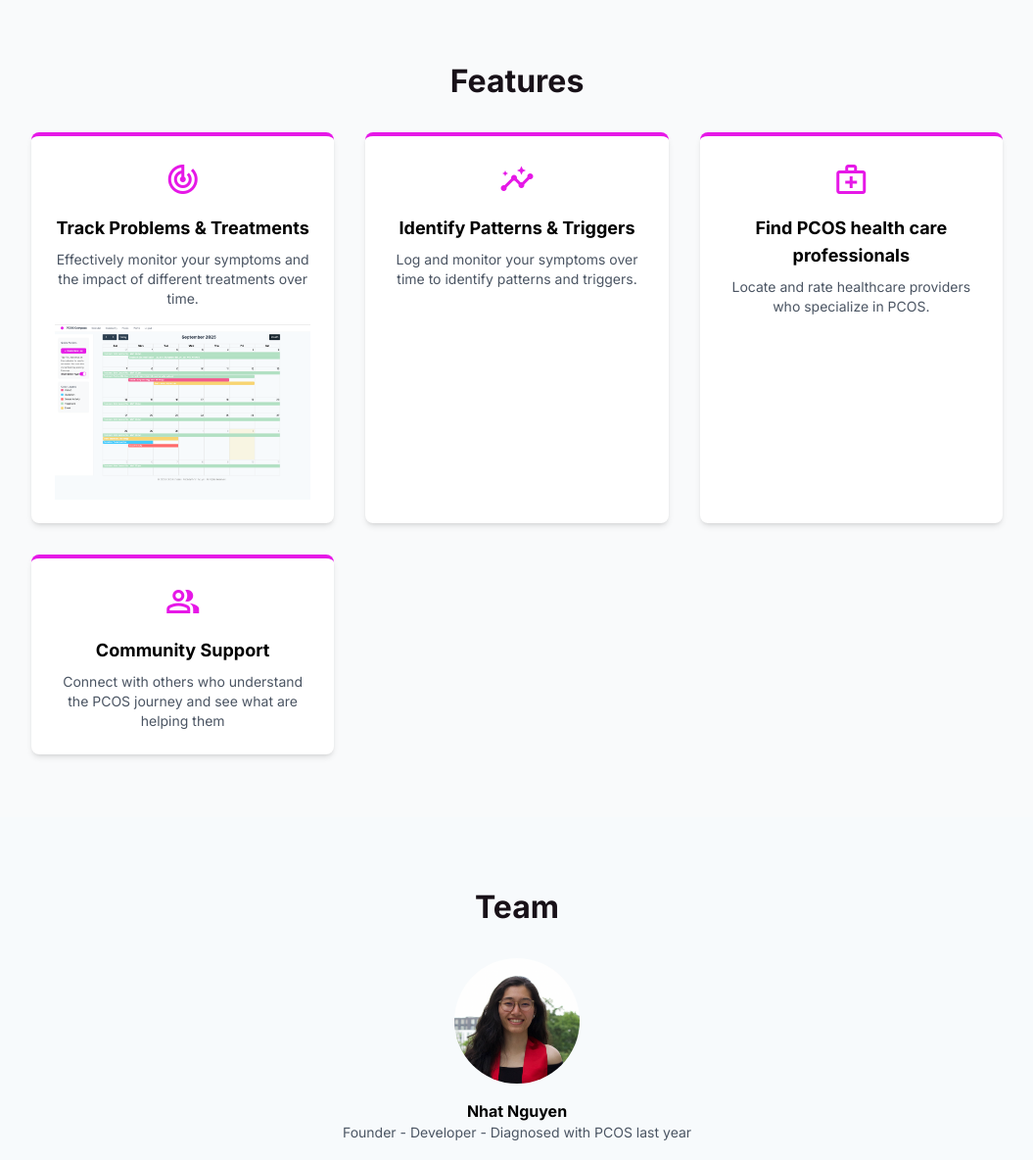
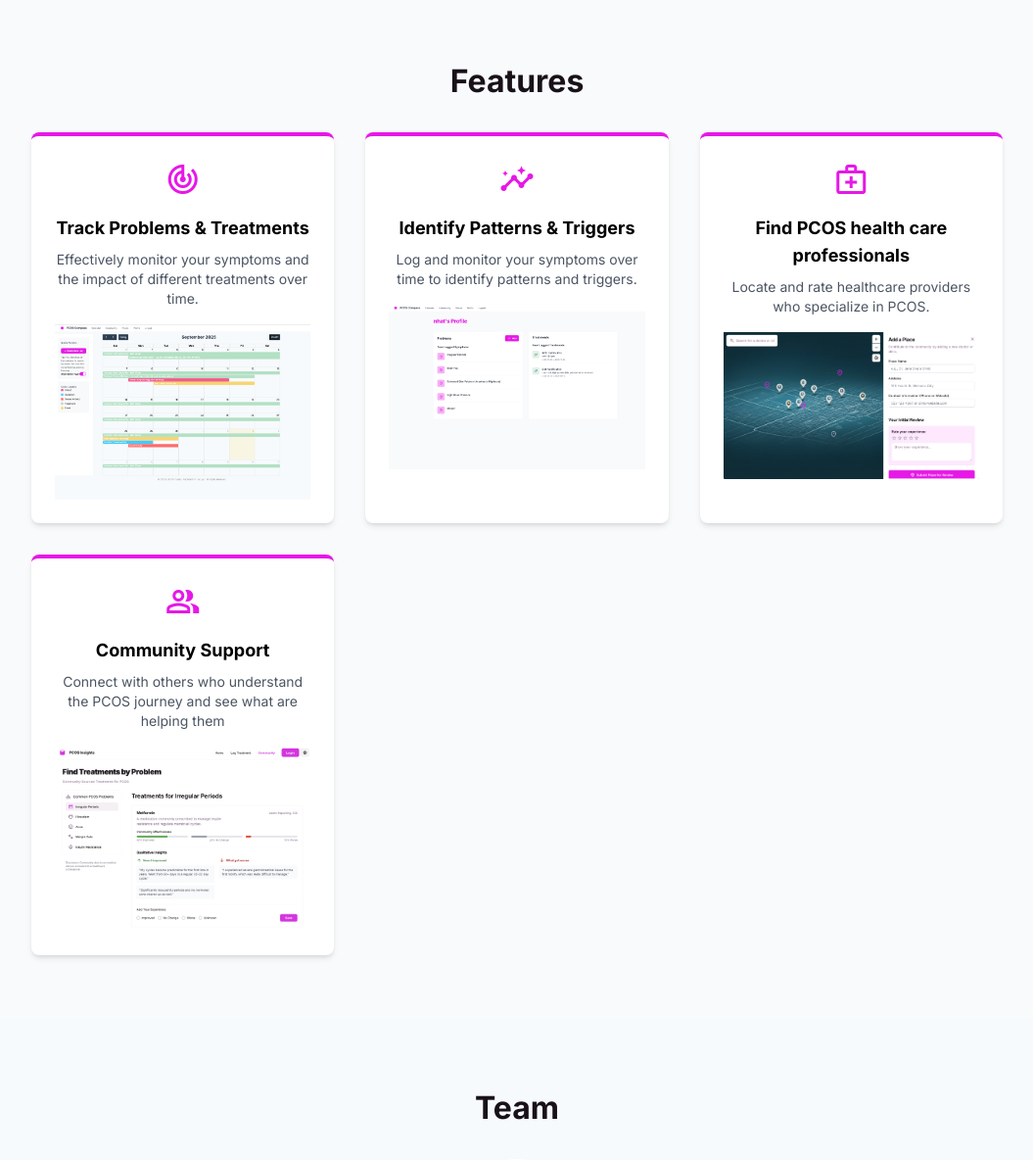
Before and after one commit to nhat82/pcos-compass, a Flask app: page / in a window 1280 px wide. Shown: the part 230-1414 px from the top of the page at 98% size, without its empty margins (112-1167 px from the left). Run offline with Flask 2, Linux system fonts and the light colour scheme.

Commit message:
update home page with demo images

```diff
--- a/flask_app/templates/home.html
+++ b/flask_app/templates/home.html
@@ -26,18 +26,21 @@
                     <span class="material-symbols-outlined text-4xl text-pcos-pink">insights</span>
                     <h3 class="font-bold text-lg mt-4 mb-2">Identify Patterns &amp; Triggers</h3>
                     <p class="text-sm text-gray-600">Log and monitor your symptoms over time to identify patterns and triggers.</p>
+                    <img class="mx-auto mt-4" src="../static/image-3.png" alt="Problem Tracking Screenshot" />
                 </div>
 
                 <div class="text-center p-6 bg-white rounded-lg shadow-md border-t-4 border-pcos-pink">
                     <span class="material-symbols-outlined text-4xl text-pcos-pink">medical_services</span>
                     <h3 class="font-bold text-lg mt-4 mb-2">Find PCOS health care professionals</h3>
                     <p class="text-sm text-gray-600">Locate and rate healthcare providers who specialize in PCOS.</p>
+                    <img class="mx-auto mt-4" src="../static/image-4.png" alt="Places Screenshot" />
                 </div>
 
                 <div class="text-center p-6 bg-white rounded-lg shadow-md border-t-4 border-pcos-pink">
                     <span class="material-symbols-outlined text-4xl text-pcos-pink">group</span>
                     <h3 class="font-bold text-lg mt-4 mb-2">Community Support</h3>
                     <p class="text-sm text-gray-600">Connect with others who understand the PCOS journey and see what are helping them</p>
+                    <img class="mx-auto mt-4" src="../static/image-5.png" alt="Find Treatments Screenshot" />
                 </div>
             </div>
         </div>
```
Also changed, not shown: flask_app/static/image-3.png (added), flask_app/static/image-4.png (added), flask_app/static/image-5.png (added).
